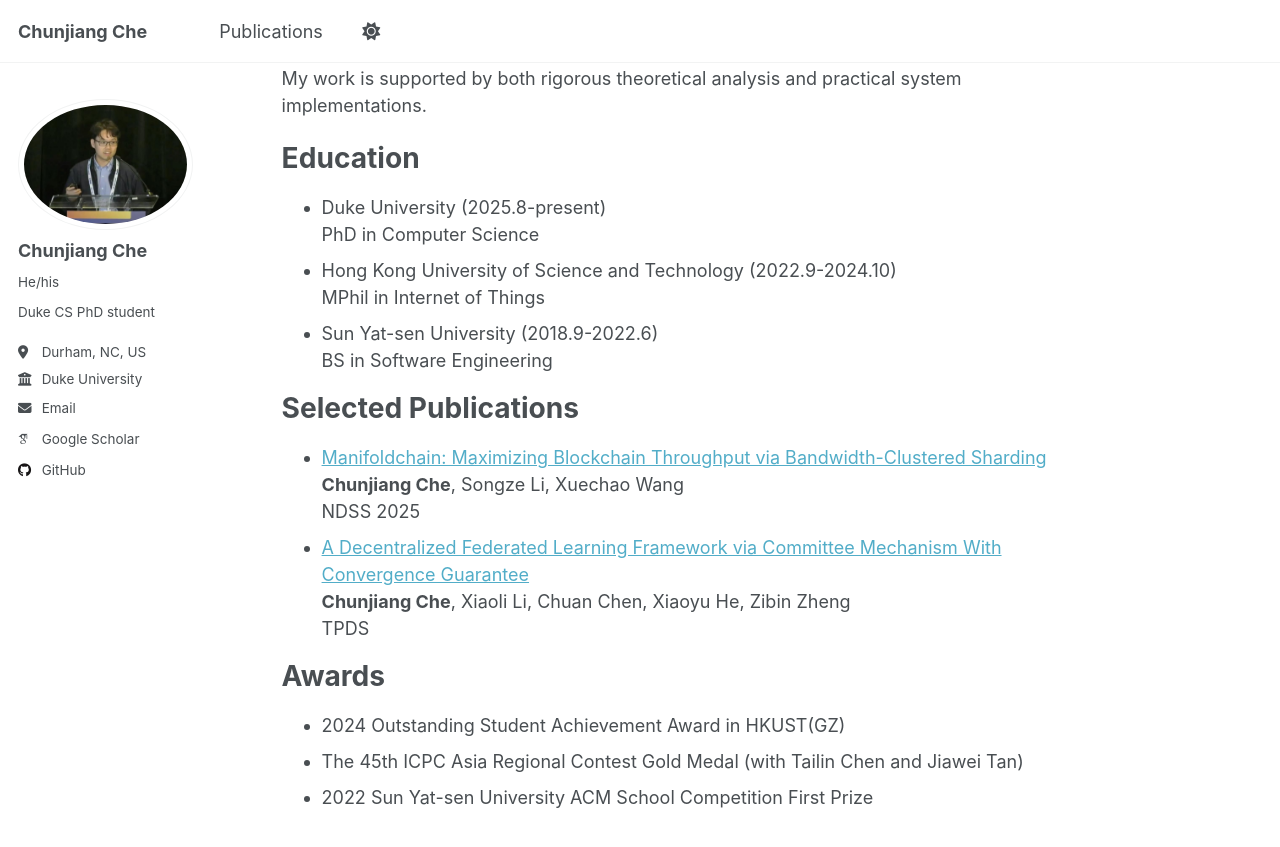
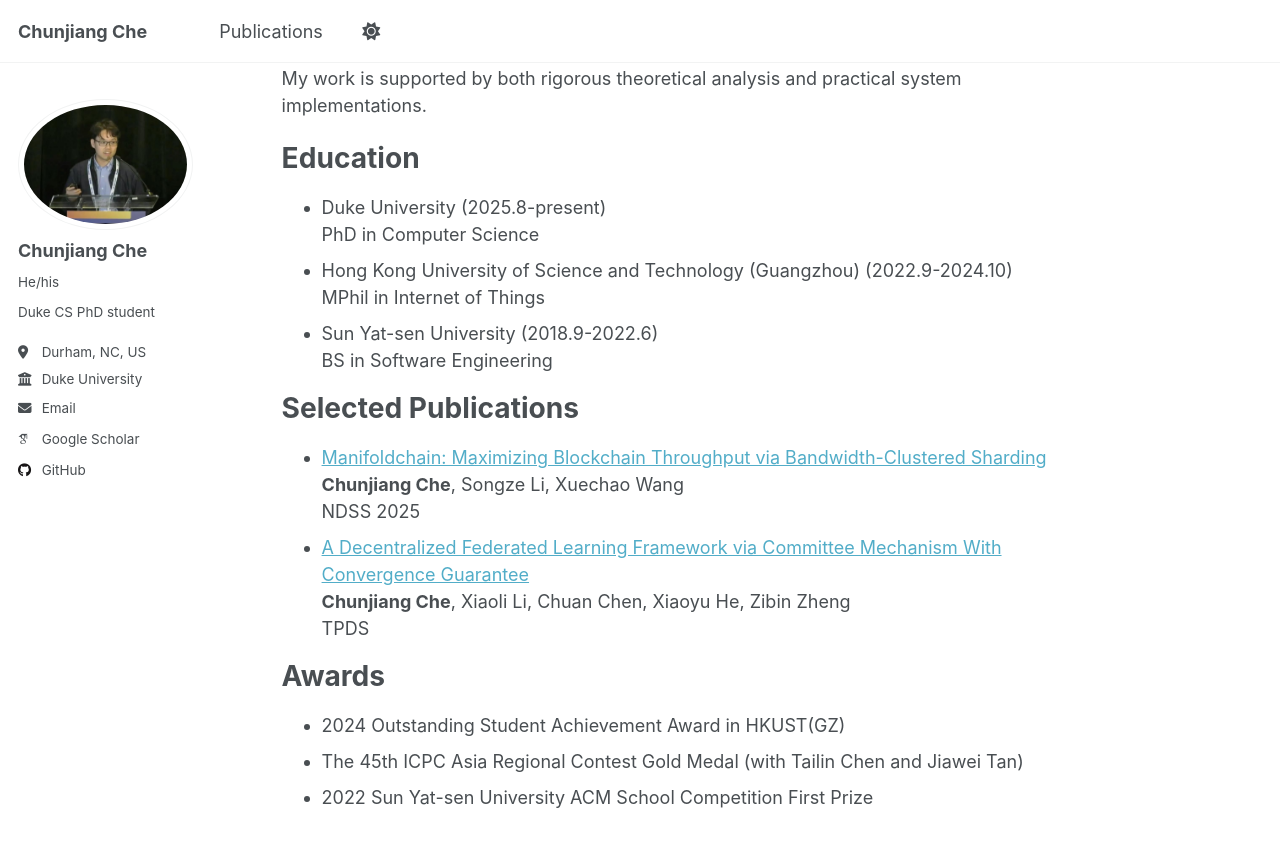
Before and after one commit to ChunjiangChe/ChunjiangChe.github.io, a Jekyll site: the page built from _pages/about.md, in a window 1280 px wide and 900 px high, scrolled down 468 px. Shown: the top 847 px of the window. Built offline with Jekyll 4.4.1, drawn with Linux system fonts in a browser that asks for light colours; some web fonts are replaced; a script that is not in the unit is left out.

Commit message:
Update about.md

```diff
--- a/_pages/about.md
+++ b/_pages/about.md
@@ -25,7 +25,7 @@ Education
 
 * Duke University (2025.8-present) \\
   PhD in Computer Science
-* Hong Kong University of Science and Technology (2022.9-2024.10) \\
+* Hong Kong University of Science and Technology (Guangzhou) (2022.9-2024.10) \\
   MPhil in Internet of Things
 * Sun Yat-sen University (2018.9-2022.6) \\
   BS in Software Engineering
```
